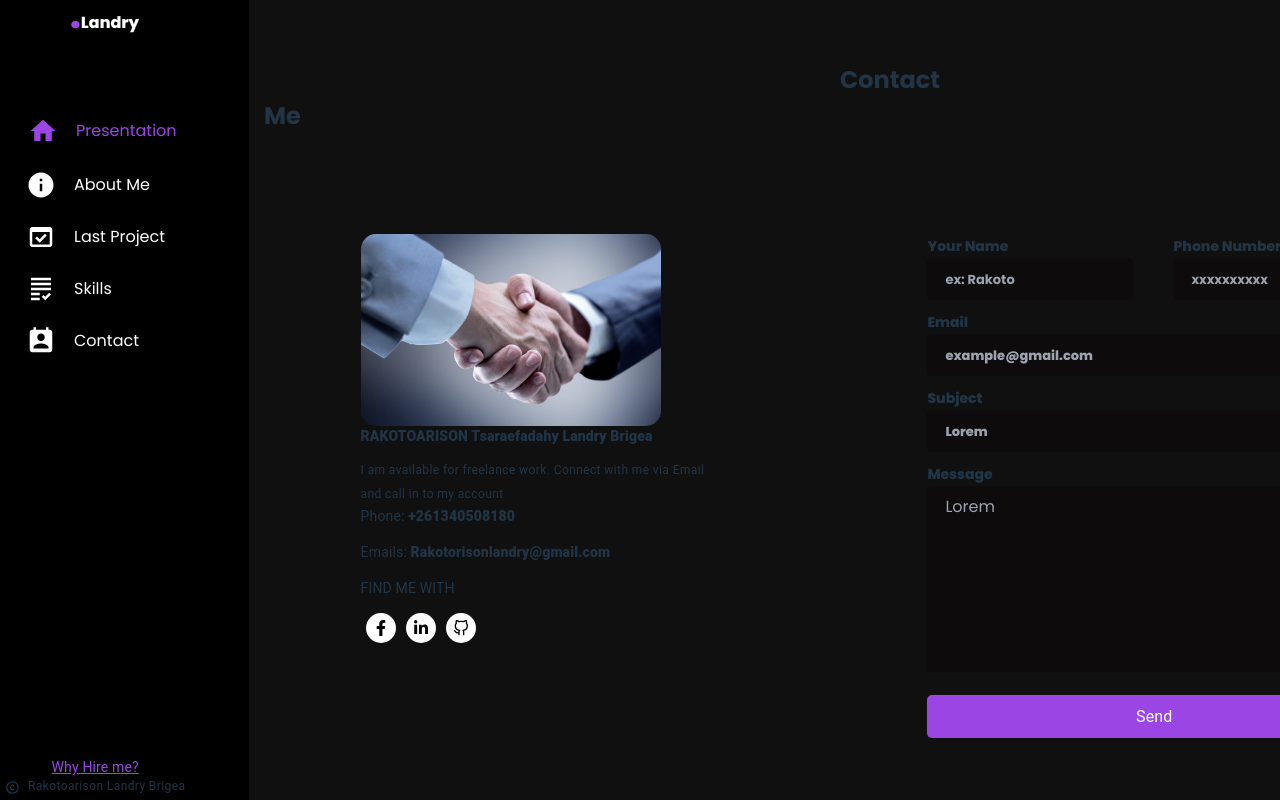
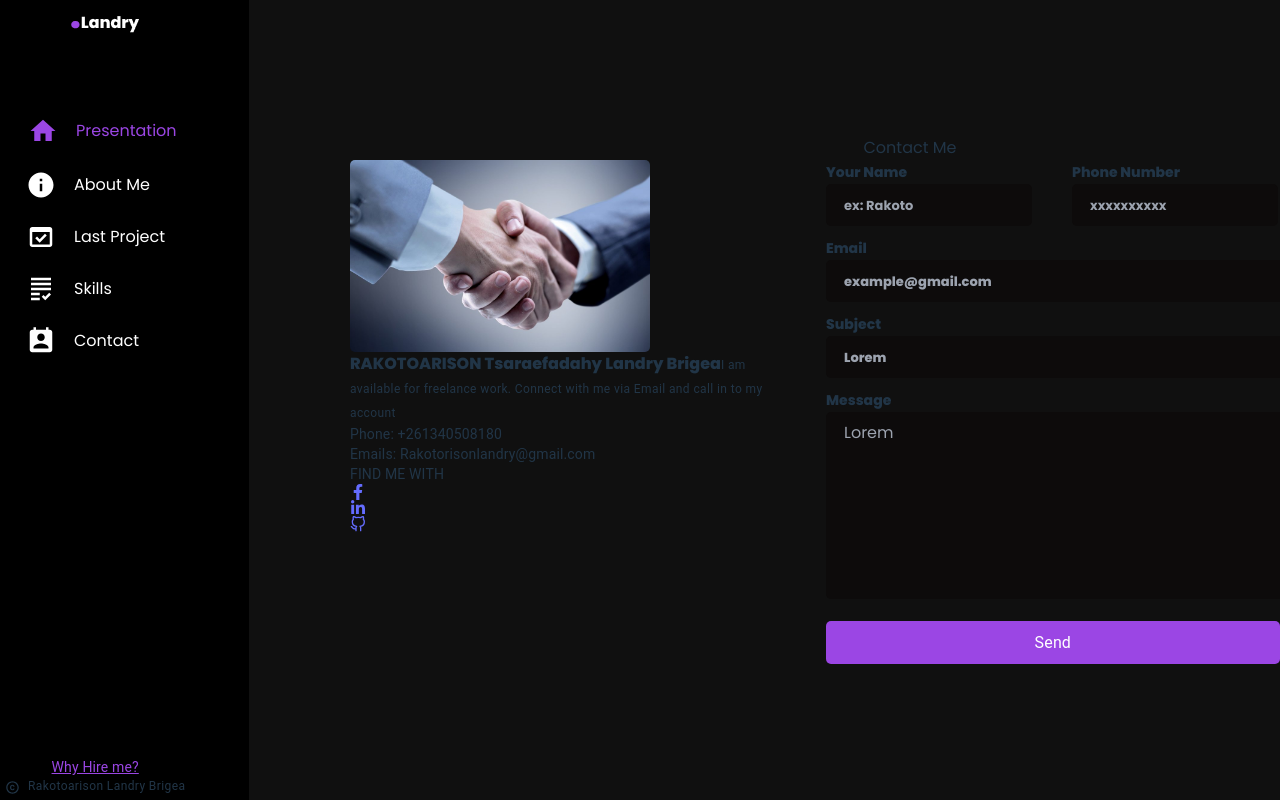
Before and after one commit to rakotoarisonlandry/Portfolio, a React (Vite) app: page /contact in a window 1280 px wide. Shown: the top 800 px of the page. Built offline with nearby package versions, Linux system fonts and the light colour scheme.

Commit message:
change style to tailwind css

```diff
--- a/src/pages/Contact/Contact.jsx
+++ b/src/pages/Contact/Contact.jsx
@@ -9,44 +9,44 @@ import { Link } from "react-router-dom";
 import respect from "../../../public/assets/img/92f66ceb28916af6e1aeb8d5e8054f3c-1000x640.jpg";
 function Contact() {
   return (
-    <Box className="Contact-Container">
-      <Container className="container-Title">
-        <Typography variant="H2" className="contact-Title">
+    <Box className="ml-[350px] w-[140vh]">
+      <Container className="text-center">
+        <Typography variant="H2" className="">
           Contact Me
         </Typography>
       </Container>
-      <Box className="Form-contact-container">
-        <Box className="container-typography">
-          <Box className="Img-Contact">
-            <img src={respect} alt="" width="300px" height="170px" />
+      <Box className="flex ">
+        <Box className="w-[56vh] mr-32">
+          <Box className="rounded-[5px]">
+            <img src={respect} alt="" className="rounded-[5px]" width="300px" height="170px" />
           </Box>
-          <Typography className="name-Typography">
+          <Typography variant='Body1' className="font-extrabold">
             RAKOTOARISON Tsaraefadahy Landry Brigea
           </Typography>
-          <Typography variant="caption" className="caption-typo">
+          <Typography variant="caption" className="">
             I am available for freelance work. Connect with me via Email and
             call in to my account
           </Typography>
-          <Typography variant="body2" className="email-typo">
-            Phone: <span className="component-Number">+261340508180</span>
+          <Typography variant="body2" className="">
+            Phone: <span className="">+261340508180</span>
           </Typography>
-          <Typography variant="body2" className="email-typo">
+          <Typography variant="body2" className="">
             Emails:{" "}
-            <span className="component-Number">
+            <span className="">
               Rakotorisonlandry@gmail.com
             </span>
           </Typography>
-          <Typography variant="body2" className="find-typo">
+          <Typography variant="body2" className="">
             FIND ME WITH
           </Typography>
-          <Box className="social-Link">
-            <Link className="Link-component">
+          <Box className="">
+            <Link className="">
               <FaFacebookF />
             </Link>
-            <Link className="Link-component">
+            <Link className="">
               <FaLinkedinIn />
             </Link>
-            <Link to="https://github.com/rakotoarisonlandry" className="Link-component">
+            <Link to="https://github.com/rakotoarisonlandry" className="">
               <FiGithub />
             </Link>
           </Box>
```
